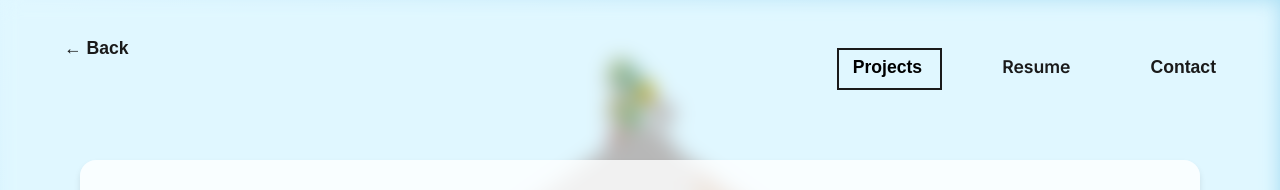
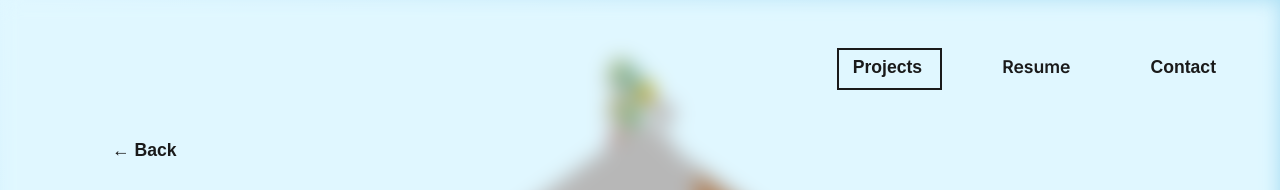
Before and after one commit to WilliamSongLiu/WilliamSongLiu.github.io, a React (Vite) app in the folder website/: page / in a window 1280 px wide. Both pictures are taken after a click on the button "Projects". Shown: the top 190 px of the page. Built offline with nearby package versions, Linux system fonts and the light colour scheme.

Commit message:
Update index.css

```diff
--- a/website/src/index.css
+++ b/website/src/index.css
@@ -10,6 +10,7 @@ body {
   margin: 0;
   min-height: 100vh;
   background: linear-gradient(135deg, #e0f7ff 0%, #87CEEB 100%);
+  overflow: hidden;
 }
 
 .scene-container {
@@ -30,7 +31,7 @@ body {
   position: relative;
   z-index: 1;
   padding: 2rem 3rem;
-  min-height: 100vh;
+  height: 100vh;
   display: flex;
   flex-direction: column;
 }
@@ -40,10 +41,6 @@ body {
   justify-content: flex-end;
   gap: 3rem;
   padding: 1rem 0;
-  position: fixed;
-  top: 2rem;
-  right: 3rem;
-  z-index: 2;
 }
 
 .nav-link {
@@ -70,14 +67,16 @@ body {
   transition: border-color 0.3s;
 }
 
-.nav-link:hover::before,
-.nav-link.active::before {
+.nav-link:hover {
+  color: #000000;
+}
+
+.nav-link:hover::before {
   border-color: #1a1a1a;
 }
 
-.nav-link:hover,
-.nav-link.active {
-  color: #000000;
+.nav-link.active::before {
+  border-color: #1a1a1a;
 }
 
 .title {
@@ -109,10 +108,23 @@ body {
   height: 100%;
   opacity: 1;
   transition: opacity 0.5s ease;
+  overflow-y: auto;
+  -webkit-overflow-scrolling: touch;
+}
+
+/* Hide scrollbar for Chrome, Safari and Opera */
+.page::-webkit-scrollbar {
+  display: none;
+}
+
+/* Hide scrollbar for IE, Edge and Firefox */
+.page {
+  -ms-overflow-style: none;  /* IE and Edge */
+  scrollbar-width: none;  /* Firefox */
 }
 
 .back-button {
-  position: fixed;
+  position: absolute;
   top: 2rem;
   left: 3rem;
   background: none;
@@ -123,7 +135,6 @@ body {
   cursor: pointer;
   padding: 0.4rem 1rem 0.3rem;
   transition: color 0.2s;
-  z-index: 2;
 }
 
 .back-button:hover {
@@ -132,11 +143,9 @@ body {
 
 /* Projects Page Styles */
 .projects-container {
-  padding: 8rem 2rem 2rem;
+  padding: 6rem 2rem 2rem;
   max-width: 1200px;
   margin: 0 auto;
-  overflow-y: auto;
-  max-height: calc(100vh - 10rem);
 }
 
 .project-card {
```
